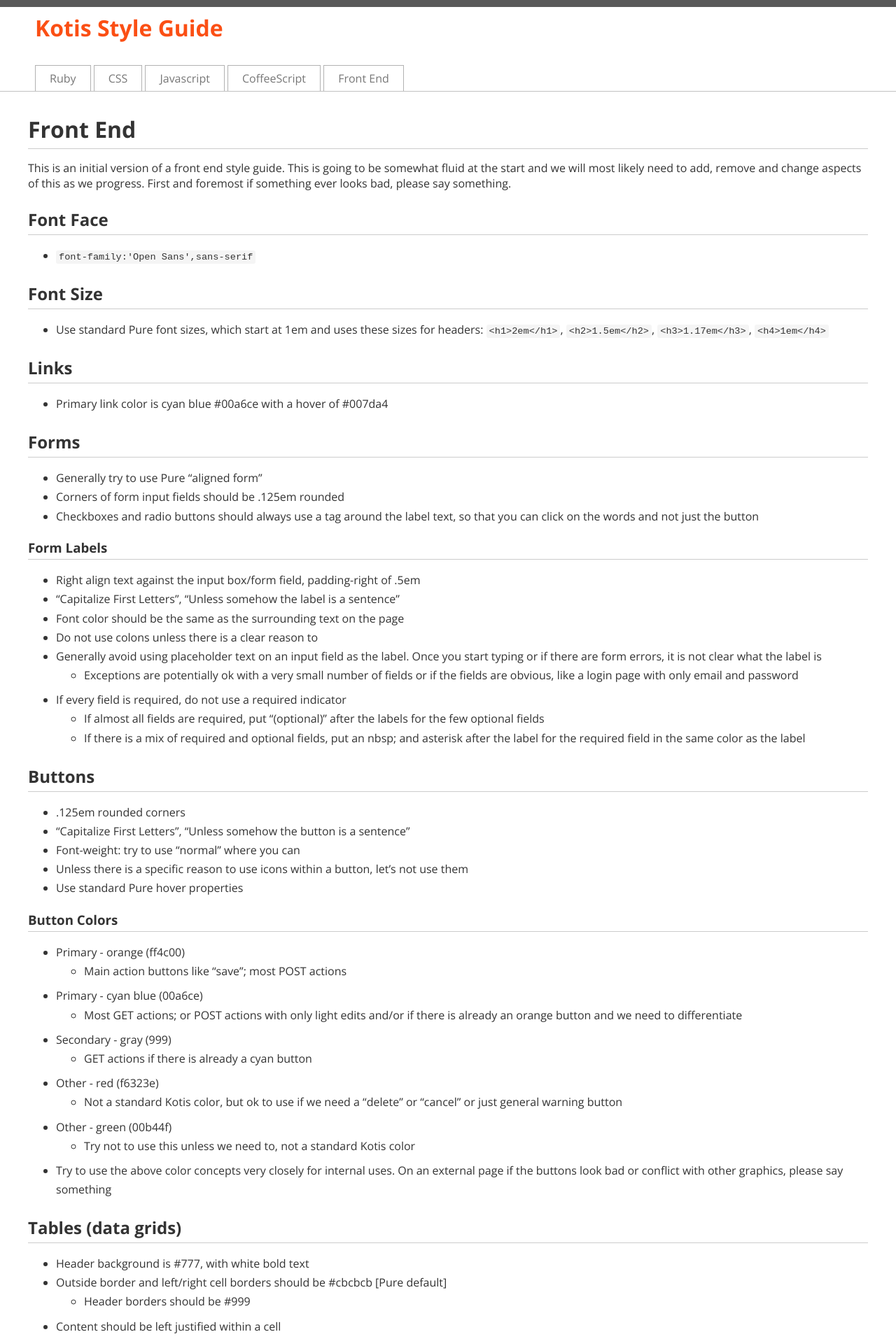
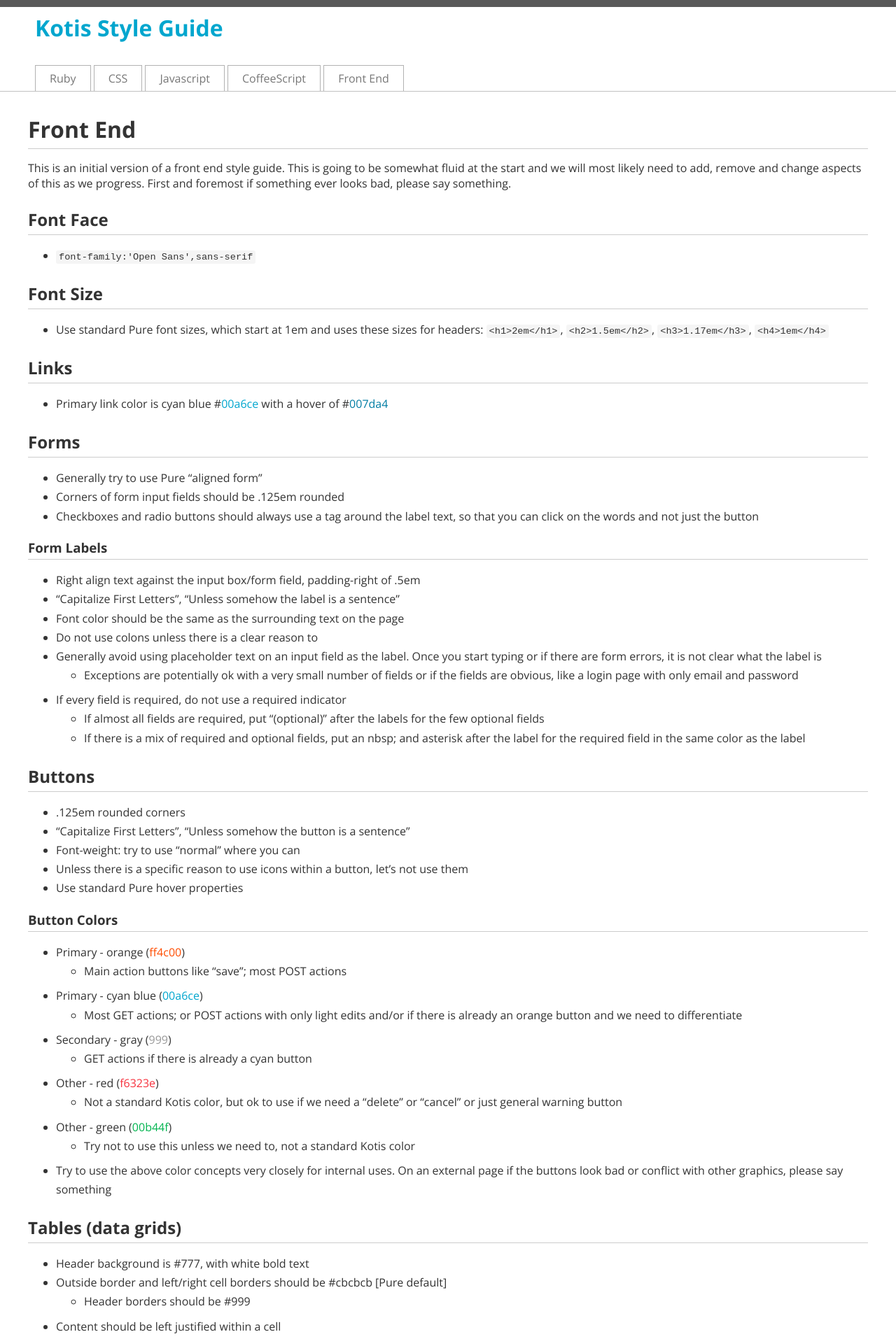
Before and after one commit to kotisdesign/style-guide, a Jekyll site: the page built from 05_frontend.md, in a window 1280 px wide. Shown: the top 1914 px of the page at 70% size. Built offline with Jekyll 4.4.1, drawn with Linux system fonts in a browser that asks for light colours; some of the changed text lies outside the part shown.

Commit message:
Adds color styling and readme

```diff
--- a/05_frontend.md
+++ b/05_frontend.md
@@ -21,7 +21,7 @@ First and foremost if something ever looks bad, please say something.
 
 ## Links
 
-* Primary link color is cyan blue #00a6ce with a hover of #007da4
+* Primary link color is cyan blue #<span class="primary-blue">00a6ce</span> with a hover of #<span class="hover-blue">007da4</span>
 
 ## Forms
 
@@ -45,8 +45,6 @@ if there are form errors, it is not clear what the label is
   * If there is a mix of required and optional fields, put an nbsp; and asterisk after the label
   for the required field in the same color as the label
 
-
-
 ## Buttons
 
 * .125em rounded corners
@@ -57,17 +55,17 @@ if there are form errors, it is not clear what the label is
 
 ### Button Colors
 
-* Primary - orange (ff4c00)
+* Primary - orange (<span class="primary-orange">ff4c00</span>)
   * Main action buttons like "save"; most POST actions
-* Primary - cyan blue (00a6ce)
+* Primary - cyan blue (<span class="primary-blue">00a6ce</span>)
   * Most GET actions; or POST actions with only light edits and/or if there is already an orange
   button and we need to differentiate
-* Secondary - gray (999)
+* Secondary - gray (<span class="secondary-gray">999</span>)
   * GET actions if there is already a cyan button
-* Other - red (f6323e)
+* Other - red (<span class="other-red">f6323e</span>)
   * Not a standard Kotis color, but ok to use if we need a "delete" or "cancel" or just general
   warning button
-* Other - green (00b44f)
+* Other - green (<span class="other-green">00b44f</span>)
   * Try not to use this unless we need to, not a standard Kotis color
 * Try to use the above color concepts very closely for internal uses. On an external page if the
 buttons look bad or conflict with other graphics, please say something
@@ -108,12 +106,12 @@ example)
 
 ## Flash Messages
 
-* Success messages should have a full-width green background (00b44f)
+* Success messages should have a full-width green background (<span class="other-green">00b44f</span>)
   * black text
   * no border
   * .5em padding
   * .125em rounded corners
-* Failure/warning messages should be the same except red background (f6323e)
+* Failure/warning messages should be the same except red background (<span class="other-red">f6323e</span>)
 
 ## Headers
 
--- a/_assets/_css/base/mixins.scss
+++ b/_assets/_css/base/mixins.scss
@@ -41,9 +41,9 @@
 }
 
 %default-links {
-  color: $kotis-orange;
+  color: $kotis-blue;
   &:hover {
-    color: $bright-orange;
+    color: $kotis-blue-secondary;
   }
 }
 
--- a/_assets/_css/base/variables.scss
+++ b/_assets/_css/base/variables.scss
@@ -1,11 +1,16 @@
 // COLORS
 
 $default-text-color: #333;
-$kotis-orange: #FB4F14;
+$kotis-orange: #ff4c00;
 $bright-orange: #ff6000;
-$kotis-blue: #36b;
+$kotis-blue: #00a6ce;
+$kotis-blue-secondary: #007da4;
 $bright-blue: #06f;
 $primary-color: #333;
+$kotis-gray: #999;
+$kotis-green: #00b44f;
+$kotis-red: #f6323e;
+
 
 $danger-text: rgb(202, 60, 60);
 
--- /dev/null
+++ b/_assets/_css/styles/color-examples.scss
@@ -0,0 +1,23 @@
+.primary-orange {
+  color: $kotis-orange;
+}
+
+.primary-blue {
+  color: $kotis-blue;
+}
+
+.secondary-gray {
+  color: $kotis-gray;
+}
+
+.other-red {
+  color: $kotis-red;
+}
+
+.other-green {
+  color: $kotis-green;
+}
+
+.hover-blue {
+  color: $kotis-blue-secondary;
+}
--- a/assets/css/main.scss
+++ b/assets/css/main.scss
@@ -13,5 +13,6 @@
 @import "styles/header";
 @import "styles/footer";
 @import "styles/markdown";
+@import "styles/color-examples";
 
 @import url(http://fonts.googleapis.com/css?family=Open+Sans:400italic,700italic,400,700);
```
Also changed, not shown: README.md (added).
